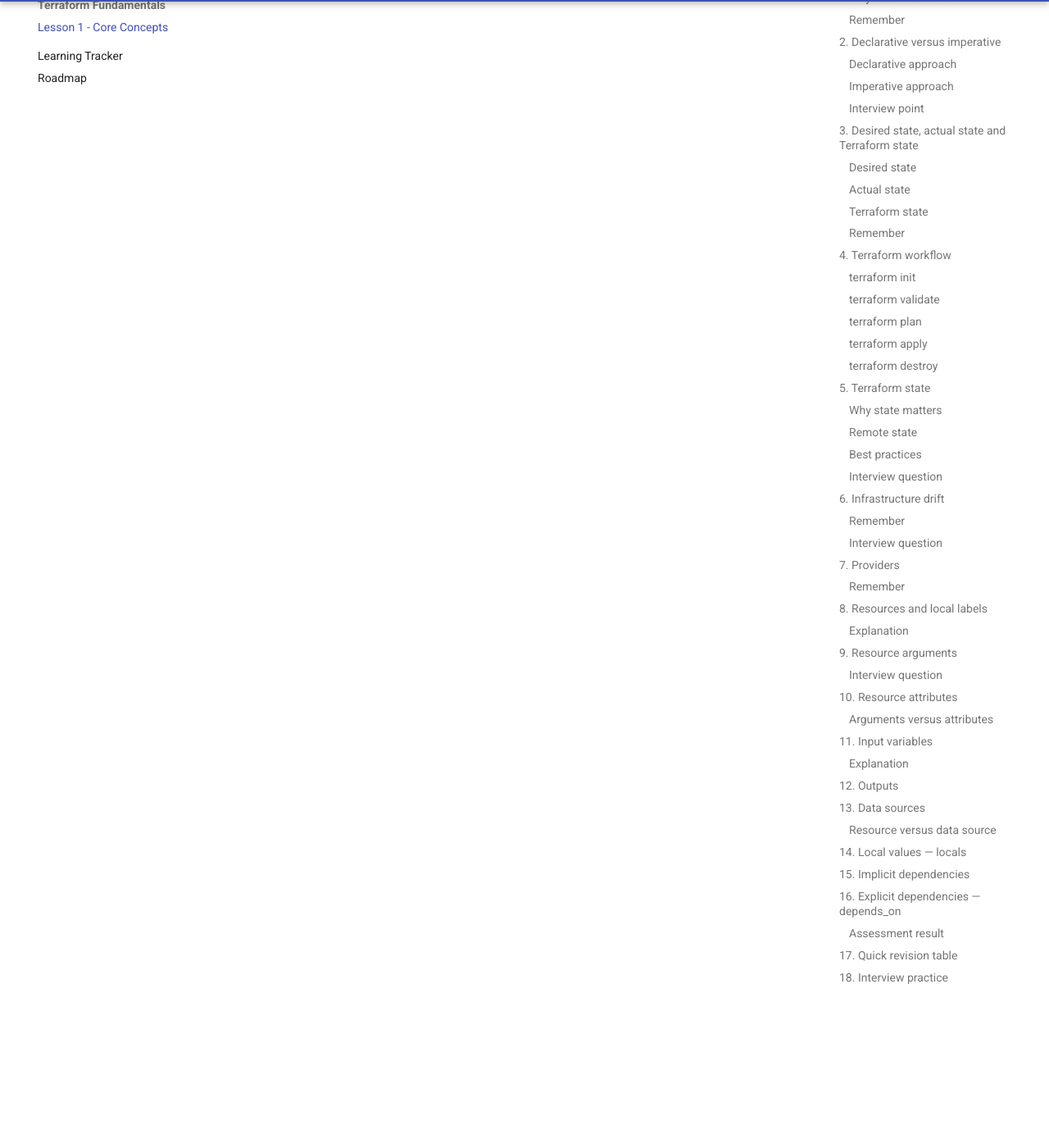
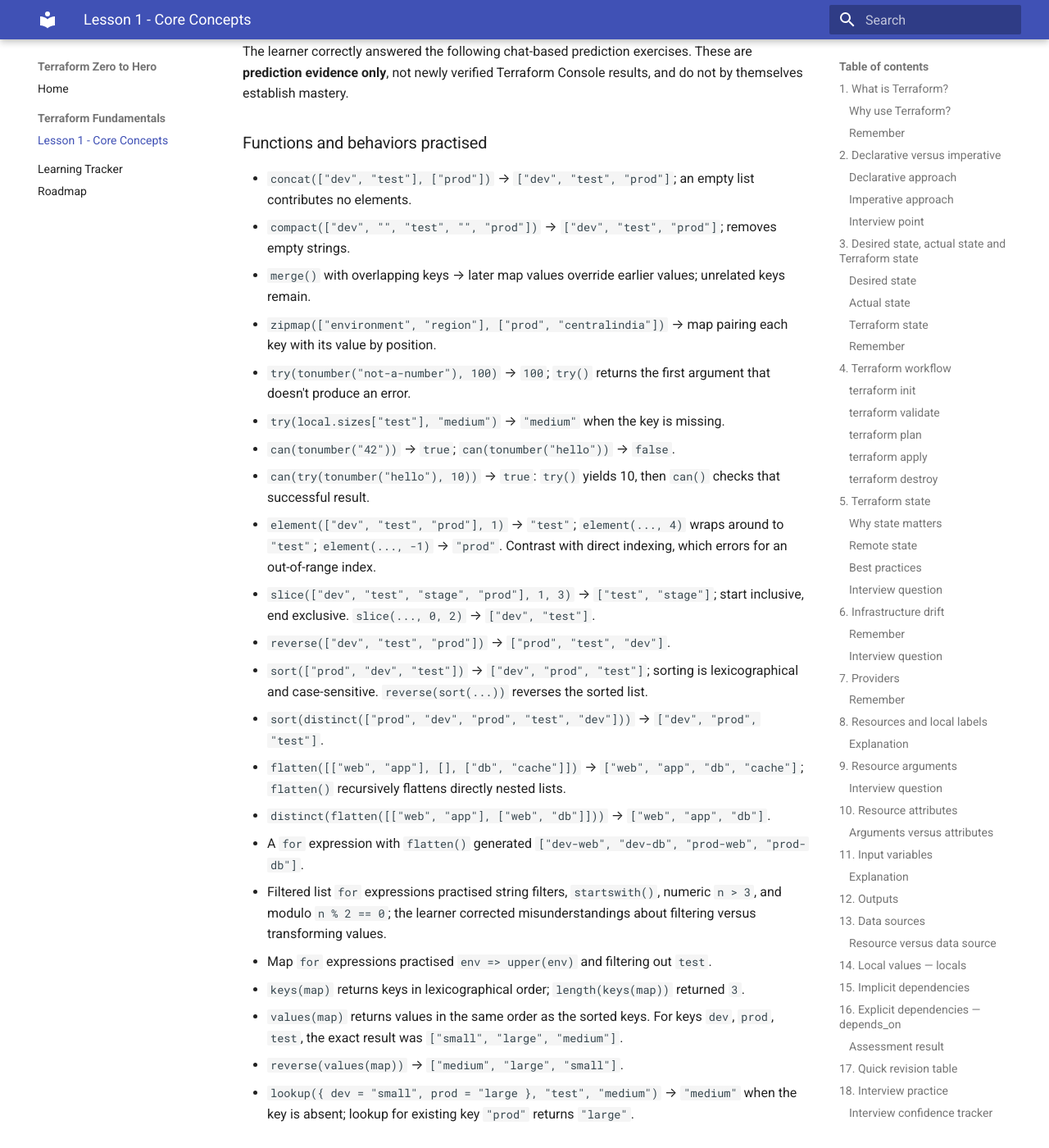
Before and after one commit to pshewale-dev/terraform-azure-lab, an MkDocs documentation site: the page built from docs/lesson-01-fundamentals.md, in a window 1280 px wide and 1400 px high, scrolled down 32644 px. Shown: the whole window at 82% size. Built offline with MkDocs 1.6.1 and Material for MkDocs 9.7.7, drawn with Linux system fonts in a browser that asks for light colours; some of the changed text lies outside the part shown.

Commit message:
docs: update HCL collection-function checkpoint

```diff
--- a/docs/lesson-01-fundamentals.md
+++ b/docs/lesson-01-fundamentals.md
@@ -4,8 +4,8 @@
 into more complex Azure configurations.
 
 **Previous checkpoint:** Lesson 1.17 — Explicit dependencies (`depends_on`) — UNDERSTOOD based on the recorded answers below.
-**Current checkpoint (2026-10-26):** Continued prediction-first practice of nested Terraform string functions, Boolean string checks, logical operators, and `length()` in the isolated `terraform-hcl-practice/` workspace. Examples in this latest sequence were predicted in chat, not console-verified.
-**Next topic:** Continue the pending `length(distinct([...]))` prediction, then verify selected fresh function examples in Terraform Console before considering mastery.
+**Current checkpoint (2026-10-27):** Continued prediction-first practice of Terraform collection functions, error-handling functions, list indexing/slicing, sorting, flattening, filtered `for` expressions, map `for` expressions, `keys()`, `values()`, and `lookup()` in the isolated `terraform-hcl-practice/` workspace. The latest answers were prediction exercises in chat, not newly console-verified.
+**Next topic:** Continue with one small collection/function prediction, then verify selected fresh examples in Terraform Console before considering mastery.
 
 ---
 
@@ -1301,3 +1301,42 @@ length(distinct(["dev", "prod", "dev", "test", "prod"]))
 Choices: A `5`, B `3`, C `2`, D `["dev", "prod", "test"]`.
 
 Ask for the learner's prediction before explaining. Continue one concept at a time. Use only the isolated `terraform-hcl-practice/` directory for safe console verification; do not run `terraform apply`, `terraform destroy`, or impactful Azure operations without explicit approval.
+
+
+## Checkpoint — 2026-10-27: collection and function predictions
+
+The learner correctly answered the following chat-based prediction exercises. These are **prediction evidence only**, not newly verified Terraform Console results, and do not by themselves establish mastery.
+
+### Functions and behaviors practised
+- `concat(["dev", "test"], ["prod"])` → `["dev", "test", "prod"]`; an empty list contributes no elements.
+- `compact(["dev", "", "test", "", "prod"])` → `["dev", "test", "prod"]`; removes empty strings.
+- `merge()` with overlapping keys → later map values override earlier values; unrelated keys remain.
+- `zipmap(["environment", "region"], ["prod", "centralindia"])` → map pairing each key with its value by position.
+- `try(tonumber("not-a-number"), 100)` → `100`; `try()` returns the first argument that doesn't produce an error.
+- `try(local.sizes["test"], "medium")` → `"medium"` when the key is missing.
+- `can(tonumber("42"))` → `true`; `can(tonumber("hello"))` → `false`.
+- `can(try(tonumber("hello"), 10))` → `true`: `try()` yields 10, then `can()` checks that successful result.
+- `element(["dev", "test", "prod"], 1)` → `"test"`; `element(..., 4)` wraps around to `"test"`; `element(..., -1)` → `"prod"`. Contrast with direct indexing, which errors for an out-of-range index.
+- `slice(["dev", "test", "stage", "prod"], 1, 3)` → `["test", "stage"]`; start inclusive, end exclusive. `slice(..., 0, 2)` → `["dev", "test"]`.
+- `reverse(["dev", "test", "prod"])` → `["prod", "test", "dev"]`.
+- `sort(["prod", "dev", "test"])` → `["dev", "prod", "test"]`; sorting is lexicographical and case-sensitive. `reverse(sort(...))` reverses the sorted list.
+- `sort(distinct(["prod", "dev", "prod", "test", "dev"]))` → `["dev", "prod", "test"]`.
+- `flatten([["web", "app"], [], ["db", "cache"]])` → `["web", "app", "db", "cache"]`; `flatten()` recursively flattens directly nested lists.
+- `distinct(flatten([["web", "app"], ["web", "db"]]))` → `["web", "app", "db"]`.
+- A `for` expression with `flatten()` generated `["dev-web", "dev-db", "prod-web", "prod-db"]`.
+- Filtered list `for` expressions practised string filters, `startswith()`, numeric `n > 3`, and modulo `n % 2 == 0`; the learner corrected misunderstandings about filtering versus transforming values.
+- Map `for` expressions practised `env => upper(env)` and filtering out `test`.
+- `keys(map)` returns keys in lexicographical order; `length(keys(map))` returned `3`.
+- `values(map)` returns values in the same order as the sorted keys. For keys `dev`, `prod`, `test`, the exact result was `["small", "large", "medium"]`.
+- `reverse(values(map))` → `["medium", "large", "small"]`.
+- `lookup({ dev = "small", prod = "large }, "test", "medium")` → `"medium"` when the key is absent; lookup for existing key `"prod"` returns `"large"`.
+
+### Understanding demonstrated and limits
+- The learner made correct predictions for the examples above, including correction after some distractor answers.
+- These exercises were answered in conversation and were not reported as newly verified in Terraform Console. Do not mark these functions mastered on multiple-choice answers alone.
+- Accuracy note: duplicate keys in `zipmap()` should not be used as a map-override technique. Use `merge()` when intentionally overriding keys. The lesson's duplicate-key example was only prediction practice; verify official behavior before using such a pattern.
+
+### Exact resume point
+Continue with one small prediction exercise at a time. A suitable next step is a fresh `lookup()`/map-function composition or another collection function, with accurate choices. Then ask the learner to independently explain the result and later verify selected examples in Terraform Console inside `terraform-hcl-practice/`.
+
+Safety remains unchanged: do not run `terraform apply`, `terraform destroy`, or impactful Azure operations without explicit approval; preserve Azure resources and remote state.
```
